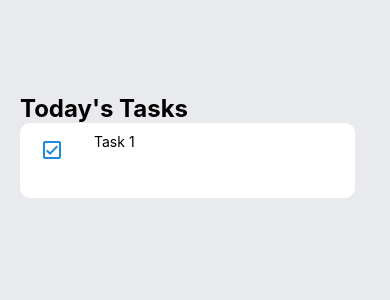
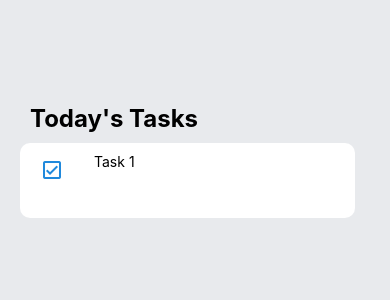
Before and after one commit to junshenlye/todo-list, a React Native app: screen / in a window 390 px wide. Shown: the top 300 px of the page. Built offline with nearby package versions, Linux system fonts and the light colour scheme.

Commit message:
added padding in title

```diff
--- a/App.js
+++ b/App.js
@@ -26,6 +26,7 @@ const styles = StyleSheet.create({
   title: {
     fontSize: 24,
     fontWeight: 'bold',
+    padding: 10,
   },
   items: {
     backgroundColor: '#FFFFFF',
```
